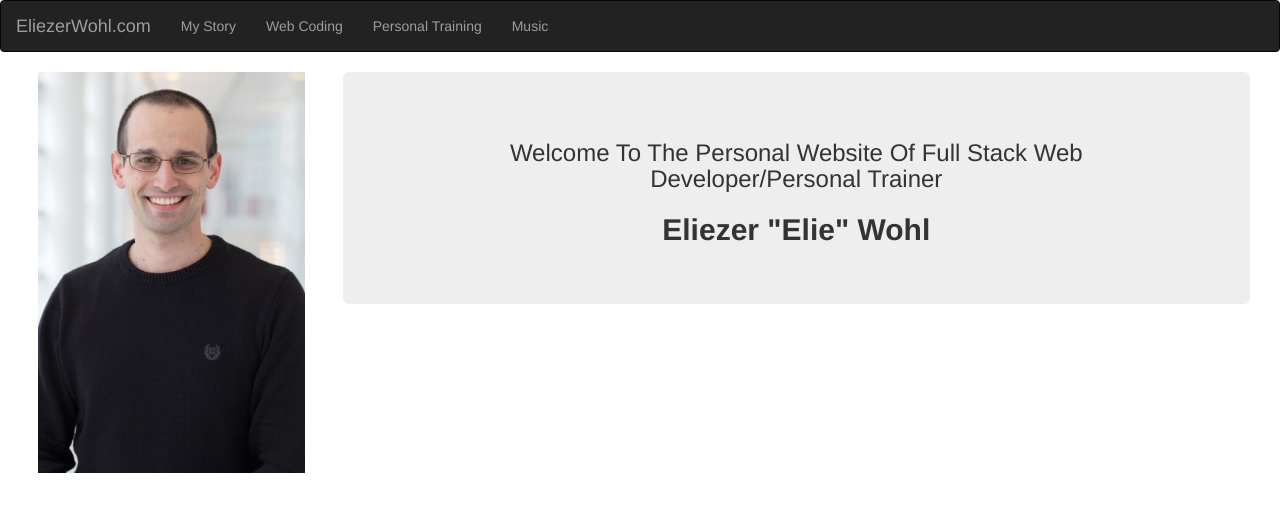
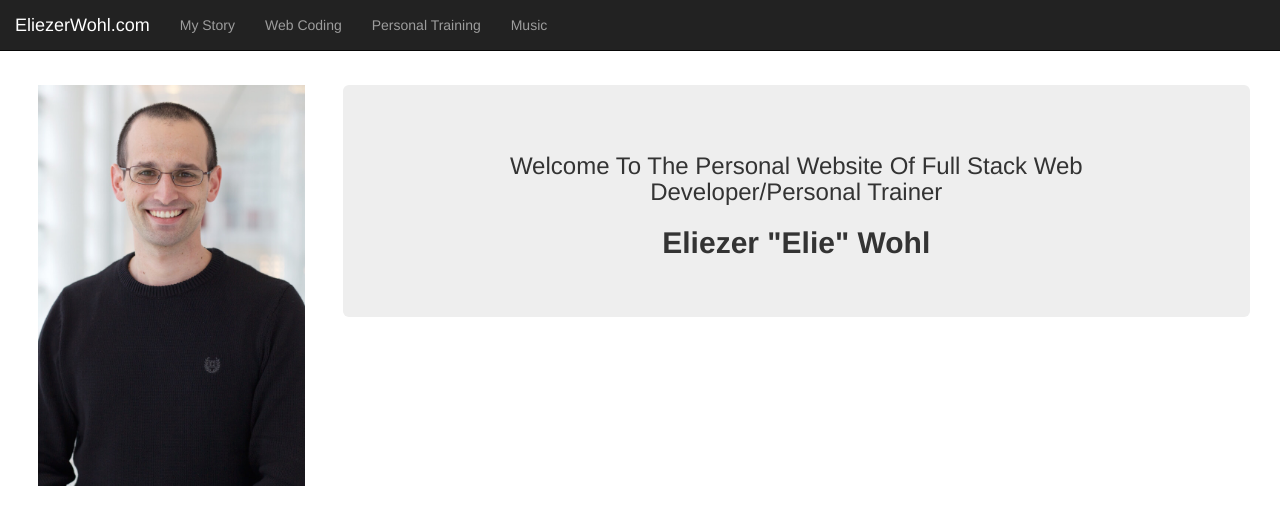
Before and after one commit to eliezerwohl/angularProfile, a website: page public/index.html in a window 1280 px wide. Drawn offline with nearby package versions, Linux system fonts and the light colour scheme; some packages are replaced by stand-ins of ours; a script that the page names is missing.

Commit message:
got rid of autoscroll for ui, messed up when combining with navbar always on top

```diff
--- a/public/index.html
+++ b/public/index.html
@@ -15,7 +15,7 @@ https://cdnjs.cloudflare.com/ajax/libs/angular.js/1.4.0/angular-animate.js"></sc
     <script src="javascript/app.js"></script>
 </head>
 <body>
-<nav class="navbar navbar-inverse" role="navigation">
+<nav class="navbar navbar-inverse navbar-fixed-top topNavBar" role="navigation">
     <div class="container-fluid">
         <div class="navbar-header">
         <a class="navbar-brand" ui-sref="home">EliezerWohl.com</a>
@@ -28,8 +28,8 @@ https://cdnjs.cloudflare.com/ajax/libs/angular.js/1.4.0/angular-animate.js"></sc
     </ul>
     </div>
 </nav>
-<div class="container-fluid">
-    <div ui-view></div>
+<div class="container-fluid containMain">
+    <div ui-view autoscroll="false"></div>
 
 </div>
 
```
